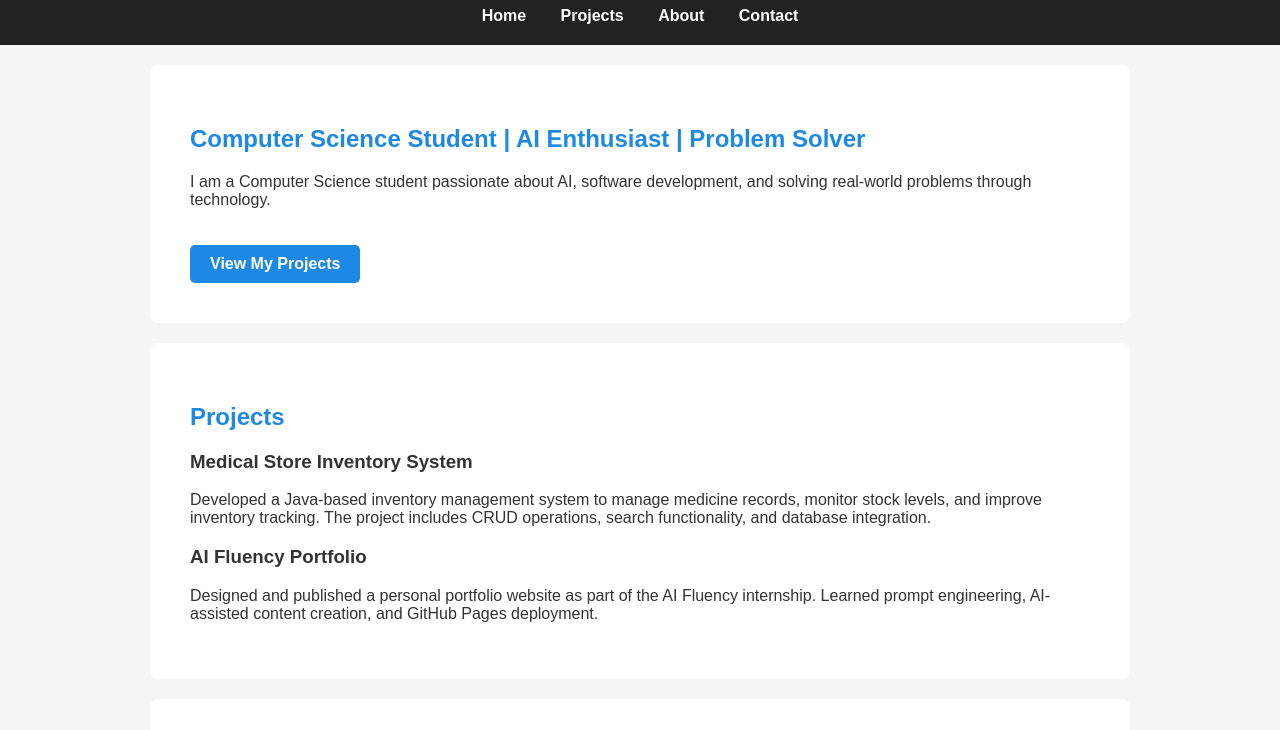
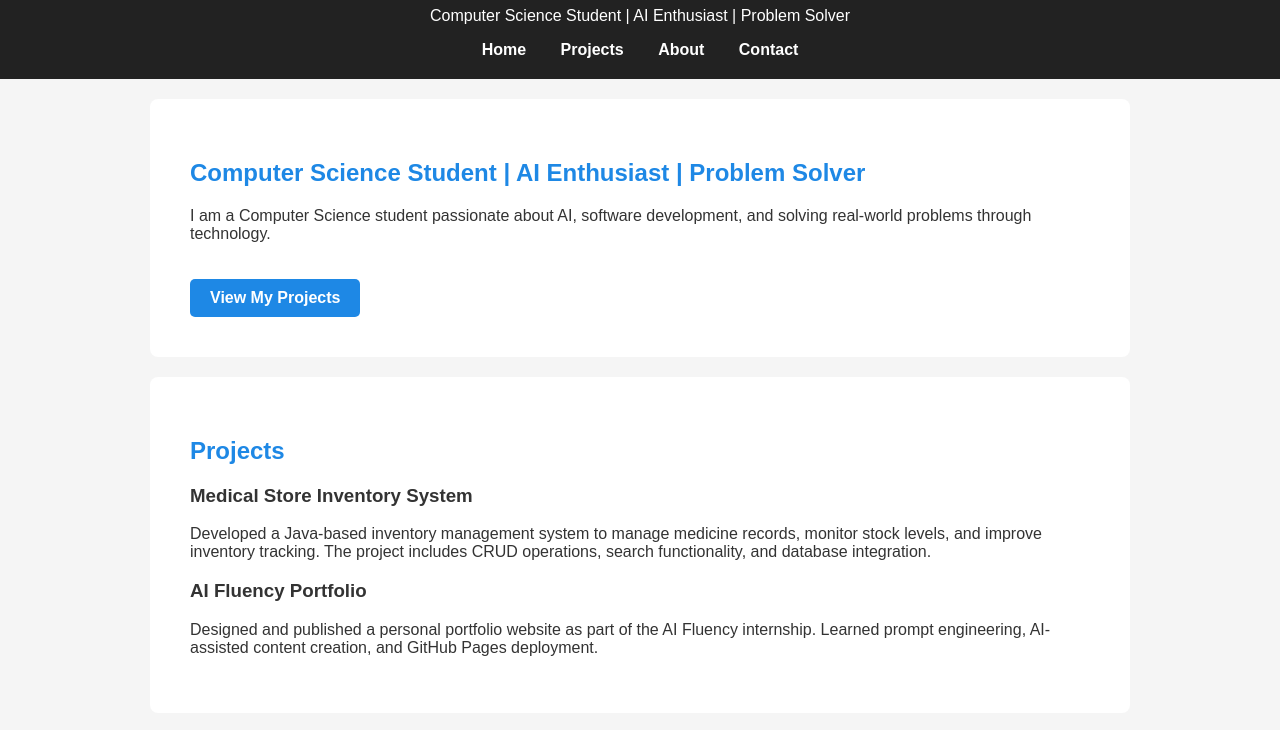
Before and after one commit to febaasharaf-lgtm/portfolio, a plain HTML site: page index.html in a window 1280 px wide. Shown: the part 93-823 px from the top of the page. Drawn offline with Linux system fonts and the light colour scheme.

Commit message:
index.html

```diff
--- a/index.html
+++ b/index.html
@@ -12,6 +12,7 @@
 
 <header>
 <h1>Feba Asharaf</h1>
+<p>Computer Science Student | AI Enthusiast | Problem Solver</p>
 
 <nav>
 <a href="#home">Home</a>
```
